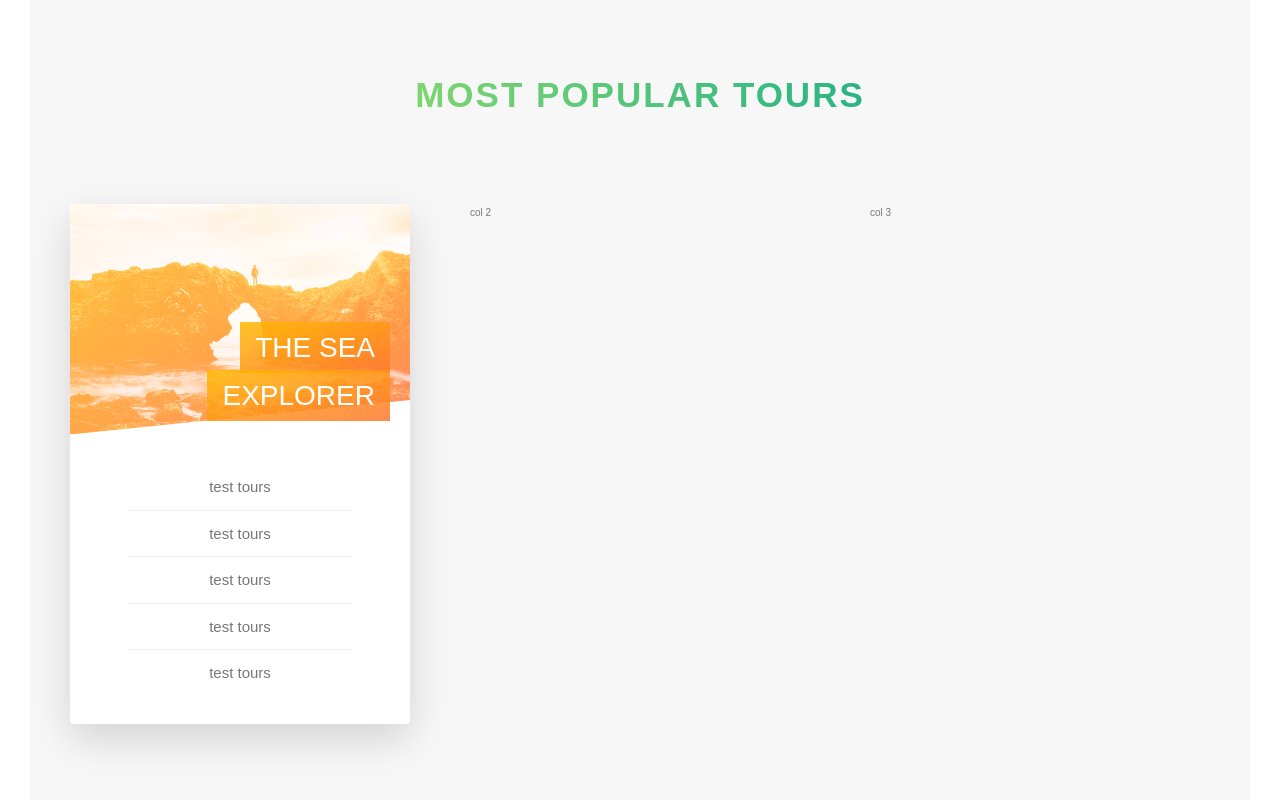
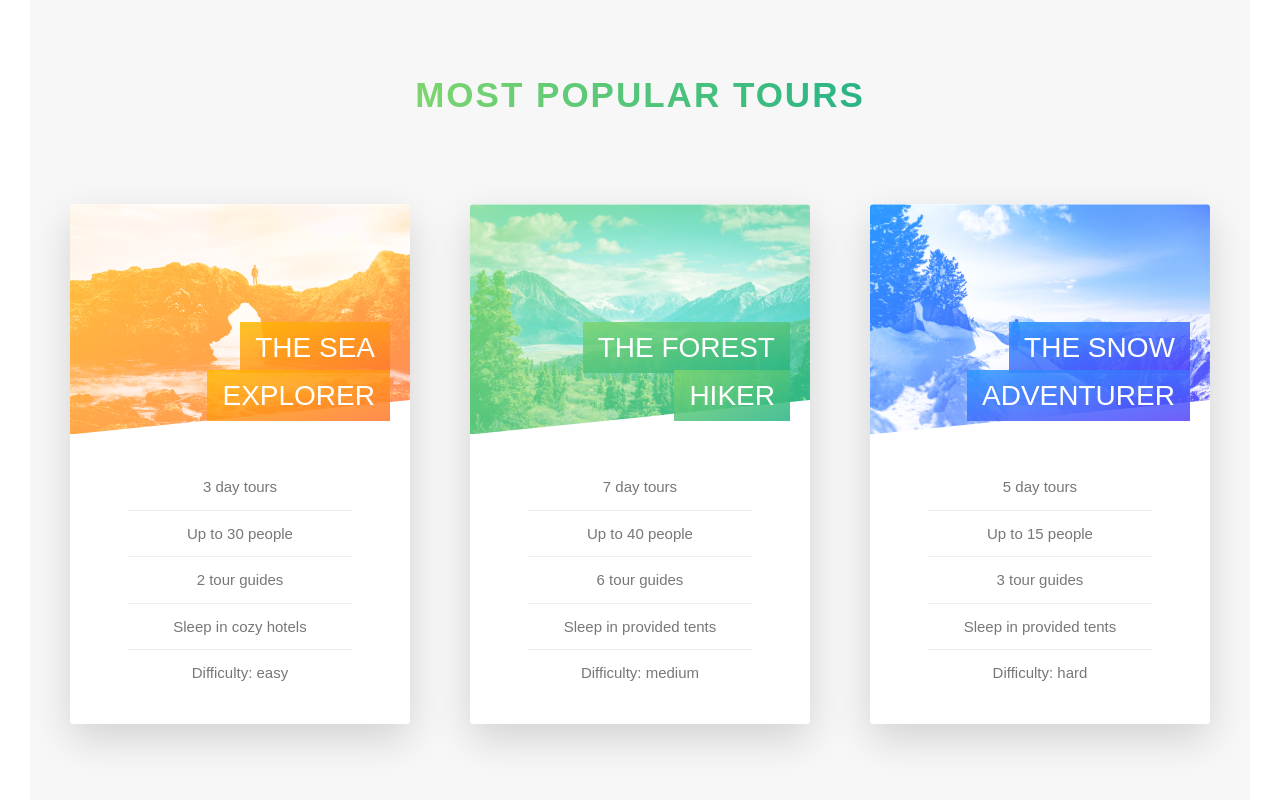
Before and after one commit to sajalkhan/Nature-Project-Advance-css, a website: page index.html in a window 1280 px wide. Shown: the part 2277-3077 px from the top of the page. Drawn offline with Linux system fonts and the light colour scheme.

Commit message:
implement card back side

```diff
--- a/index.html
+++ b/index.html
@@ -141,21 +141,89 @@
                             </h4>
                             <div class="card__details">
                                 <ul>
-                                    <li>test tours</li>
-                                    <li>test tours</li>
-                                    <li>test tours</li>
-                                    <li>test tours</li>
-                                    <li>test tours</li>
+                                    <li>3 day tours</li>
+                                    <li>Up to 30 people</li>
+                                    <li>2 tour guides</li>
+                                    <li>Sleep in cozy hotels</li>
+                                    <li>Difficulty: easy</li>
                                 </ul>
                             </div>
                         </div>
                         <div class="card__side card__side--back card__side--back-1">
-                            back
+                            <div class="card__cta">
+                                <div class="card__price-box">
+                                    <p class="card__price-only">Only</p>
+                                    <p class="card__price-value">$297</p>
+                                </div>
+                                <a href="#popup" class="btn btn--white">Book now!</a>
+                            </div>
                         </div>
                     </div>
                 </div>
-                <div class="col-1-of-3">col 2</div>
-                <div class="col-1-of-3">col 3</div>
+
+                <div class="col-1-of-3">
+                    <div class="card">
+                        <div class="card__side card__side--front">
+                            <div class="card__picture card__picture--2">
+                                &nbsp;
+                            </div>
+                            <h4 class="card__heading">
+                                <span class="card__heading-span card__heading-span--2">The Forest Hiker</span>
+                            </h4>
+                            <div class="card__details">
+                                <ul>
+                                    <li>7 day tours</li>
+                                    <li>Up to 40 people</li>
+                                    <li>6 tour guides</li>
+                                    <li>Sleep in provided tents</li>
+                                    <li>Difficulty: medium</li>
+                                </ul>
+                            </div>
+
+                        </div>
+                        <div class="card__side card__side--back card__side--back-2">
+                            <div class="card__cta">
+                                <div class="card__price-box">
+                                    <p class="card__price-only">Only</p>
+                                    <p class="card__price-value">$497</p>
+                                </div>
+                                <a href="#popup" class="btn btn--white">Book now!</a>
+                            </div>
+                        </div>
+                    </div>
+                </div>
+
+                <div class="col-1-of-3">
+                    <div class="card">
+                        <div class="card__side card__side--front">
+                            <div class="card__picture card__picture--3">
+                                &nbsp;
+                            </div>
+                            <h4 class="card__heading">
+                                <span class="card__heading-span card__heading-span--3">The Snow Adventurer</span>
+                            </h4>
+                            <div class="card__details">
+                                <ul>
+                                    <li>5 day tours</li>
+                                    <li>Up to 15 people</li>
+                                    <li>3 tour guides</li>
+                                    <li>Sleep in provided tents</li>
+                                    <li>Difficulty: hard</li>
+                                </ul>
+                            </div>
+
+                        </div>
+                        <div class="card__side card__side--back card__side--back-3">
+                            <div class="card__cta">
+                                <div class="card__price-box">
+                                    <p class="card__price-only">Only</p>
+                                    <p class="card__price-value">$897</p>
+                                </div>
+                                <a href="#popup" class="btn btn--white">Book now!</a>
+                            </div>
+                        </div>
+                    </div>
+                </div>
             </div>
         </section>
     </main>
--- a/sass/components/_card.scss
+++ b/sass/components/_card.scss
@@ -12,7 +12,6 @@
     top: 0;
     left: 0;
     width: 100%;
-    -webkit-backface-visibility: hidden;
     backface-visibility: hidden;
     border-radius: 3px;
     overflow: hidden;
@@ -157,4 +156,30 @@
       }
     }
   }
+
+  // FRONT SIDE STYLING
+  &__cta {
+    position: absolute;
+    top: 50%;
+    left: 50%;
+    transform: translate(-50%, -50%);
+    width: 90%;
+    text-align: center;
+  }
+
+  &__price-box {
+    text-align: center;
+    color: $color-white;
+    margin-bottom: 8rem;
+  }
+
+  &__price-only {
+    font-size: 1.4rem;
+    text-transform: uppercase;
+  }
+
+  &__price-value {
+    font-size: 6rem;
+    font-weight: 100;
+  }
 }
```
Also changed, not shown: css/style.css, 1 other file.
